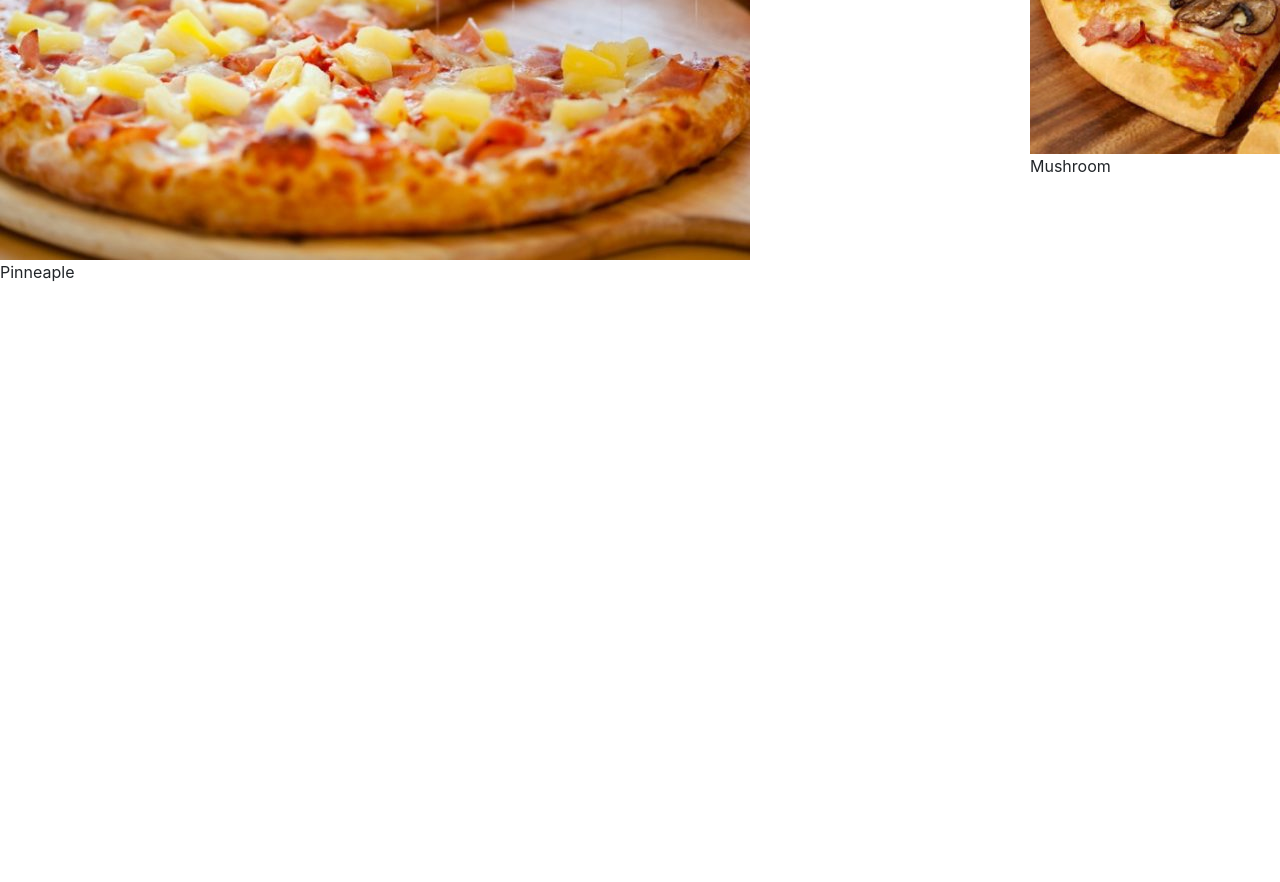
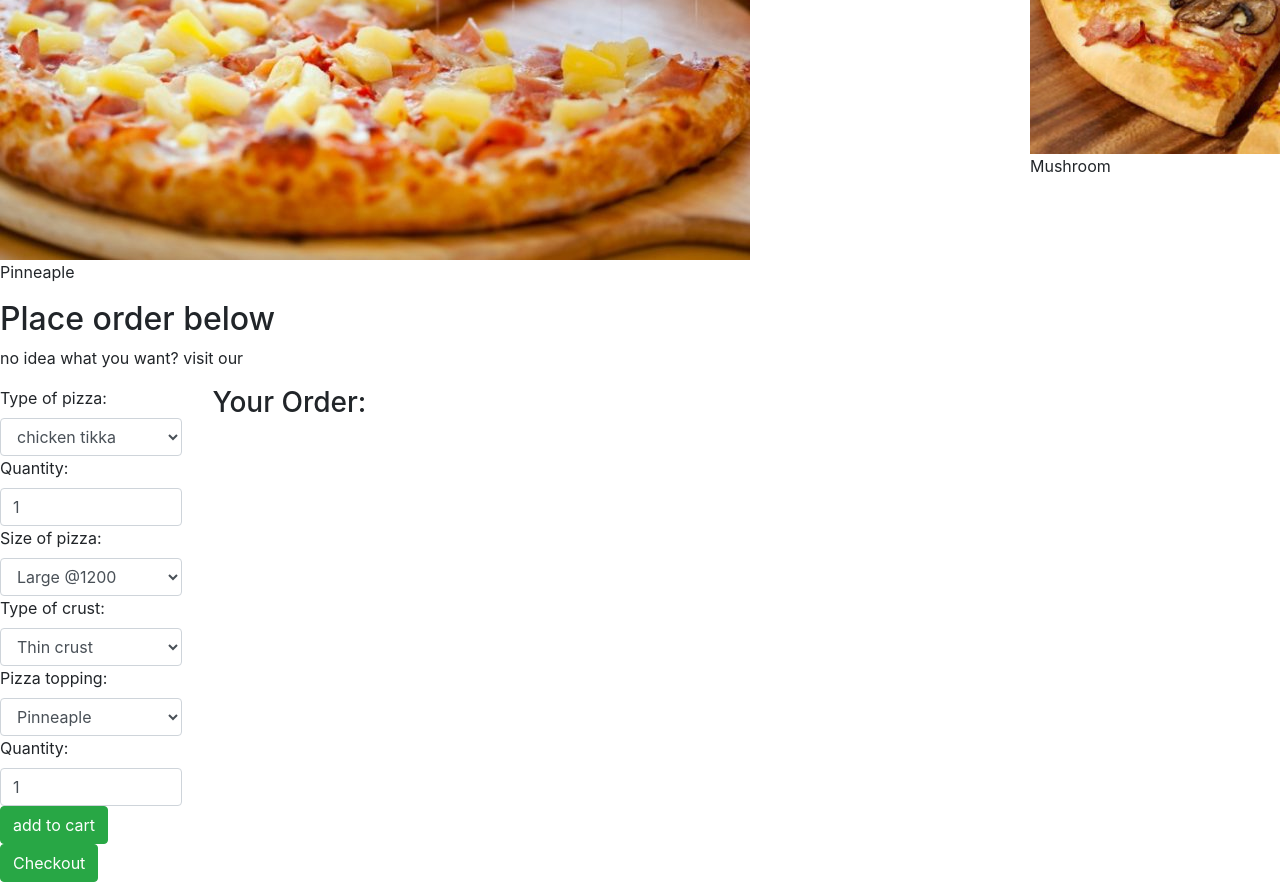
Before and after one commit to Verah-beep/pizza-place, a plain HTML site: page index.html in a window 1280 px wide. Shown: the part 8680-9562 px from the top of the page. Before the commit the page ends 8980 px from the top, so only its background shows below. Drawn offline with Linux system fonts and the light colour scheme.

Commit message:
add a form to collect user input and display area to append the output

```diff
--- a/index.html
+++ b/index.html
@@ -177,6 +177,61 @@
                 </div>
             </div>
         </div>
+        <form id="new-pizza">
+            <h2>Place order below</h2>
+            <p>no idea what you want? visit our <a href="#gallery"><u>gallery</u></a></p>
+            <div class="row">
+                <div class="col-md-6">
+                    <div class="data">
+                    <label for="pizza-type">Type of pizza:</label>
+                    <select class="form-control"name="pizza-type" id="pizza-type">
+                        <option value="chicken tikka">chicken tikka</option>
+                        <option value="BBQ steak">BBQ steak</option>
+                        <option value="Pepperoni">Pepperoni</option>
+                        <option value="Cheese pizza">Cheese pizza</option>
+                        <option value="Neapolitan pizza">Cheese pizza</option>
+                        <option value="californian pizza">Cheese pizza</option>
+                    </select>
+                    <label for="quantity">Quantity:</label>
+                    <input type="number" class="form-control" id="quantity" name="quantity" value="1"min="1" max="20">
+                    <label for="pizza-size">Size of pizza:</label>
+                    <select class="form-control" name="pizza-size" id="pizza-size">
+                        <option value="Large">Large @1200</option>
+                        <option value="Regular">Regular @900</option>
+                        <option value="Small">Small @500</option>
+                    </select>
+                    <label for="pizza-crust">Type of crust:</label>
+                    <select class="form-control" name="Pizza-crust" id="pizza-crust">
+                        <option value="Thin crust">Thin crust</option>
+                        <option value="Cheese-stuffed">Stuffed</option>
+                        <option value="Flatbread">Flatbread</option>
+                        <option value="Neapolitan">Neapolitan</option>
+                    </select>
+                    <label for="pizza-topping">Pizza topping:</label>
+                    <select class="form-control" name="pizza-topping" id="pizza-topping">
+                        <option value="Pinneaple">Pinneaple</option>
+                        <option value="Mushroom">Mushroom</option>
+                        <option value="Green peppers">Green peppers</option>
+                        <option value="Extra cheese">Extra cheese</option>
+                    </select>
+                    <label for="quantity">Quantity:</label>
+                    <input type="number" class="form-control" id="toppingQty" name="quantity" value="1"min="1" max="20">
+
+
+                    <button id="tocart" type="submit"  class="btn btn-success">add to cart</button>
+                    <input id="checkout"type="button" class="btn btn-success" value="Checkout" onclick="">
+                </div>
+                </div>
+                <div class="col-md-6">
+                    <div class="cart">
+                        <h3>Your Order:</h3>
+                        <ul id="order">
+
+                        </ul>
+                    </div>
+                </div>
+            </div>
+        </form>
 
 
 </body>
```
